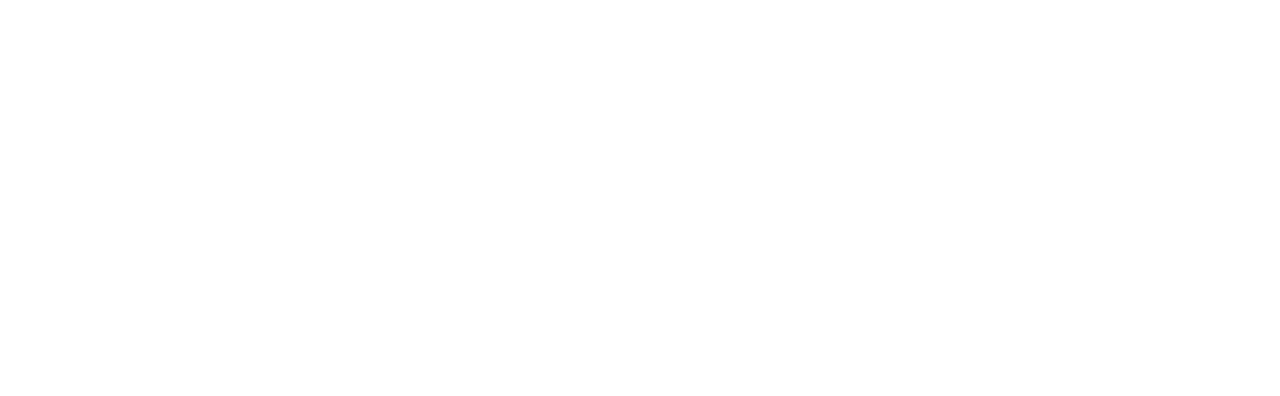
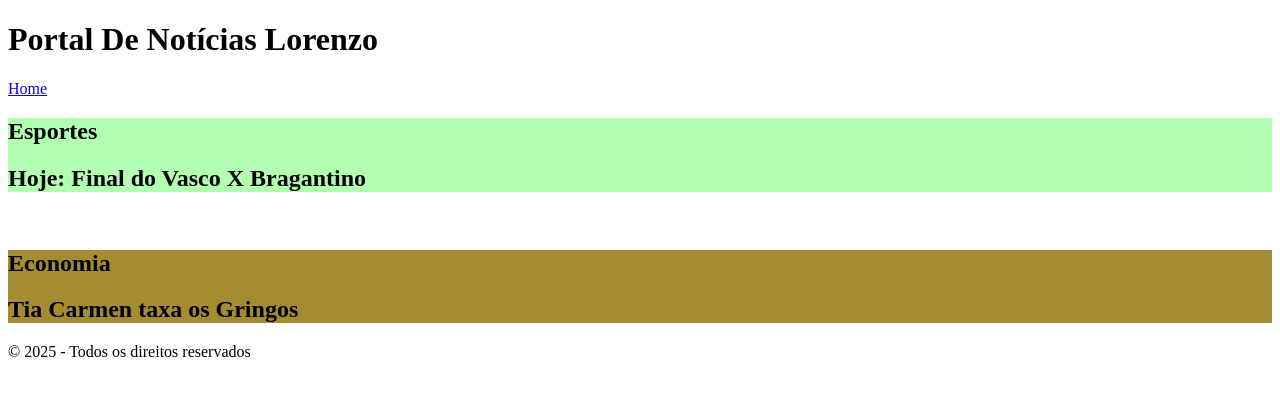
Before and after one commit to lorenzolopesgoat/102-Frontend, a plain HTML site: page PortalNoticia/index.html in a window 1280 px wide. Drawn offline with Linux system fonts and the light colour scheme.

Commit message:
style.css uptade

```diff
--- a/Formulario-estilizaçoes/style.css
+++ b/Formulario-estilizaçoes/style.css
@@ -3,7 +3,7 @@ label{
 }
 
 body{
-    background-color: rgb(188, 56, 56);
+    background-color: rgb(32, 30, 30);
 }
 botao{
     background-color: rgb(166, 112, 18);
--- a/PortalNoticia/index.html
+++ b/PortalNoticia/index.html
@@ -1,19 +1,37 @@
 <!DOCTYPE html>
 <html lang="pt-br">
 <head>
+    </style>
     <meta charset="UTF-8">
     <meta name="viewport" content="width=device-width, initial-scale=1.0">
     <title>Meu portal de notícias</title>
+    <link rel="stylesheet" type="text/css" href="./style.css">
 </head>
 <body>
+    <h1>Portal De Notícias Lorenzo</h1>
     <header>
-        <div> </div>
+        <nav>
+            <a href="./index.html">Home</a>
+        </nav>
     </header>
     <main>
-        <div> </div>
+        <div>
+            <section id="sports">
+                <h2>Esportes</h2>
+                <article>
+                    <h2>Hoje: Final do Vasco X Bragantino</h2>
+                </article>
+            </section></br>
+            <section id="economy">
+                <h2>Economia</h2>
+                <article>
+                    <h2>Tia Carmen taxa os Gringos</h2>
+                </article>
+            </section>
+        </div>
     </main>
     <footer>
-        <div> </div>
+        &copy; 2025 - Todos os direitos reservados
     </footer>
 </body>
 </html>
--- a/PortalNoticia/style.css
+++ b/PortalNoticia/style.css
@@ -0,0 +1,15 @@
+h1{
+    color: rgb(0, 0, 0);
+}
+
+h2{
+    color: rgb(0, 0, 0);
+}
+
+#sports{
+    background-color: rgba(0, 255, 0, 0.3);
+}
+
+#economy{
+    background-color: #A38C32;
+}
```
